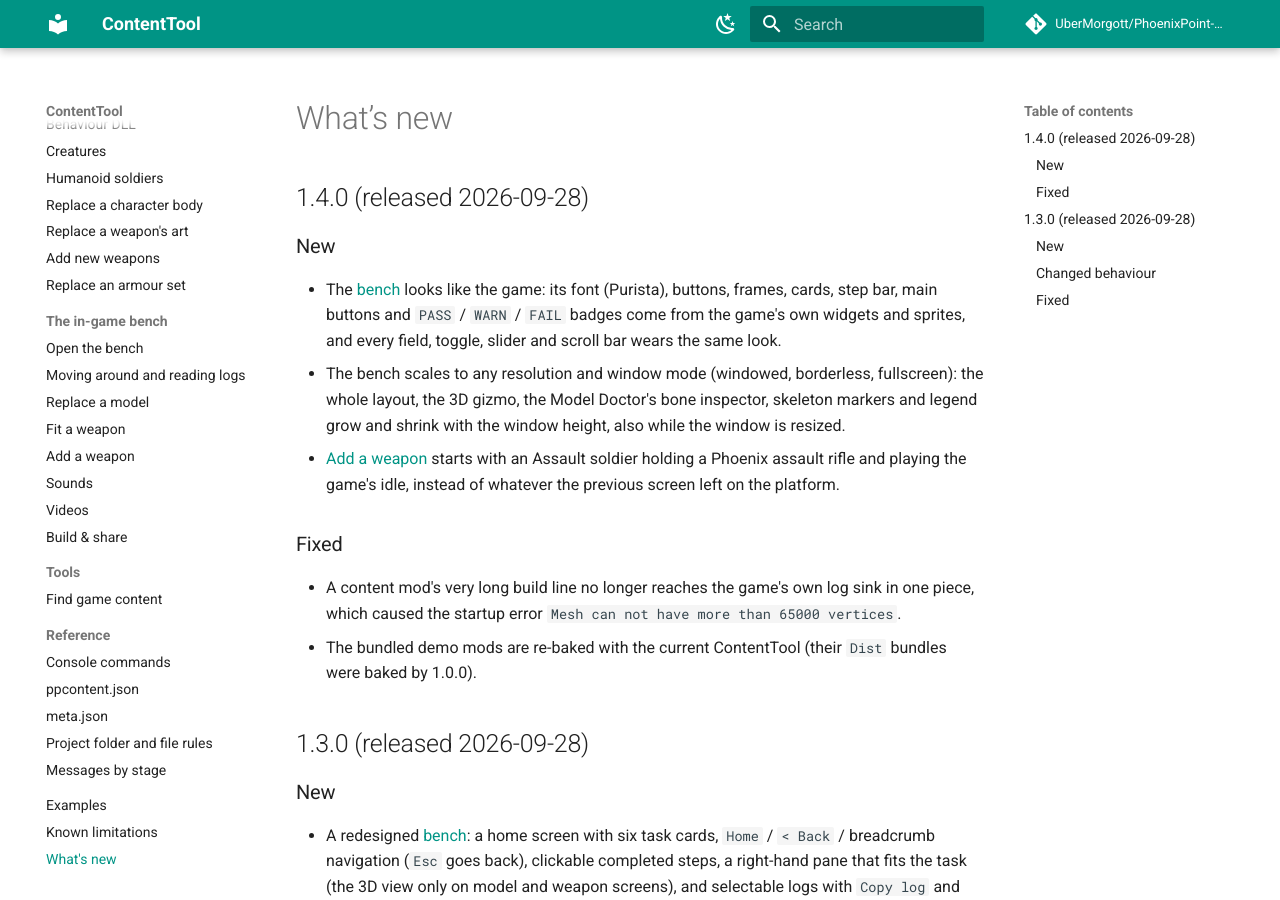
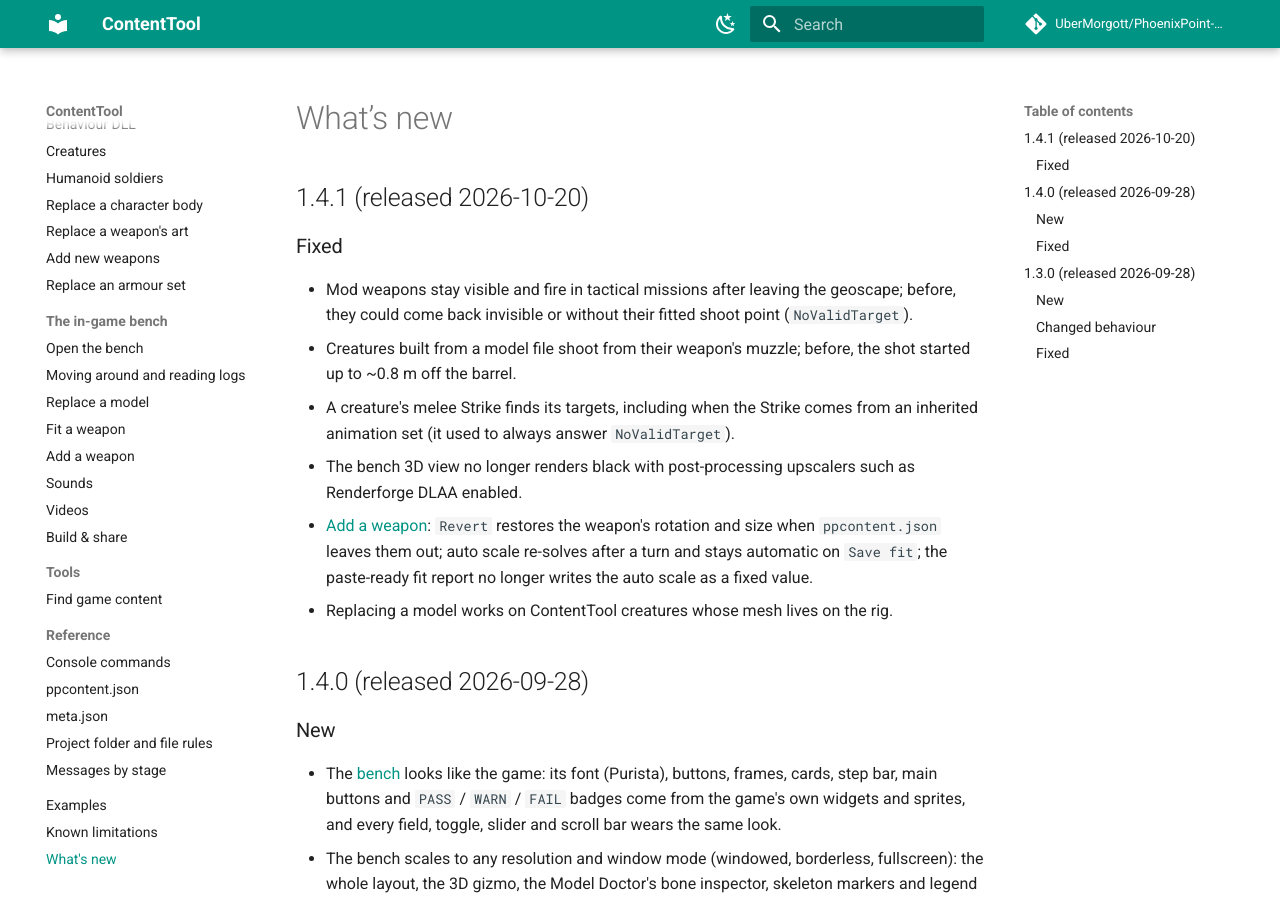
Before and after one commit to UberMorgott/PhoenixPoint-Mod-ContentTool, an MkDocs documentation site: the page built from docs/whats-new.md, in a window 1280 px wide and 900 px high. Built offline with MkDocs 1.6.1 and Material for MkDocs 9.7.7, drawn with Linux system fonts in a browser that asks for light colours; comment, search, counter and statistics services are not loaded.

Commit message:
chore(release): 1.4.1 - meta.json + csproj version, whats-new entry
Co-Authored-By: Claude Opus 5.5 <noreply@anthropic.com>

```diff
--- a/docs/whats-new.md
+++ b/docs/whats-new.md
@@ -1,4 +1,15 @@
 # What’s new
+
+## 1.4.1 (released 2026-10-20)
+
+### Fixed
+
+- Mod weapons stay visible and fire in tactical missions after leaving the geoscape; before, they could come back invisible or without their fitted shoot point (`NoValidTarget`).
+- Creatures built from a model file shoot from their weapon's muzzle; before, the shot started up to ~0.8 m off the barrel.
+- A creature's melee Strike finds its targets, including when the Strike comes from an inherited animation set (it used to always answer `NoValidTarget`).
+- The bench 3D view no longer renders black with post-processing upscalers such as Renderforge DLAA enabled.
+- [Add a weapon](bench/add-weapon.md): `Revert` restores the weapon's rotation and size when `ppcontent.json` leaves them out; auto scale re-solves after a turn and stays automatic on `Save fit`; the paste-ready fit report no longer writes the auto scale as a fixed value.
+- Replacing a model works on ContentTool creatures whose mesh lives on the rig.
 
 ## 1.4.0 (released 2026-09-28)
 
--- a/meta.json
+++ b/meta.json
@@ -1,7 +1,7 @@
 {
   "ID": "com.morgott.ContentTool",
   "AssemblyName": "ContentTool.dll",
-  "Version": "1.4.0",
+  "Version": "1.4.1",
   "Author": [
     { "Key": "English", "Value": "Morgott" }
   ],
```
Also changed, not shown: 1 other file.
